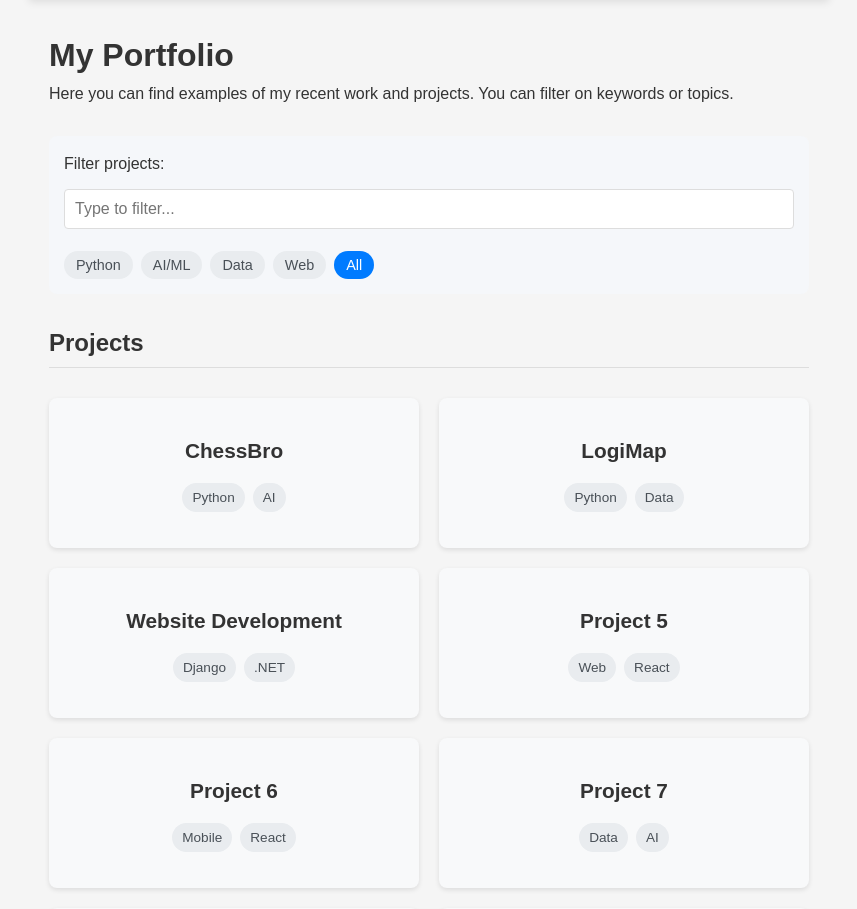
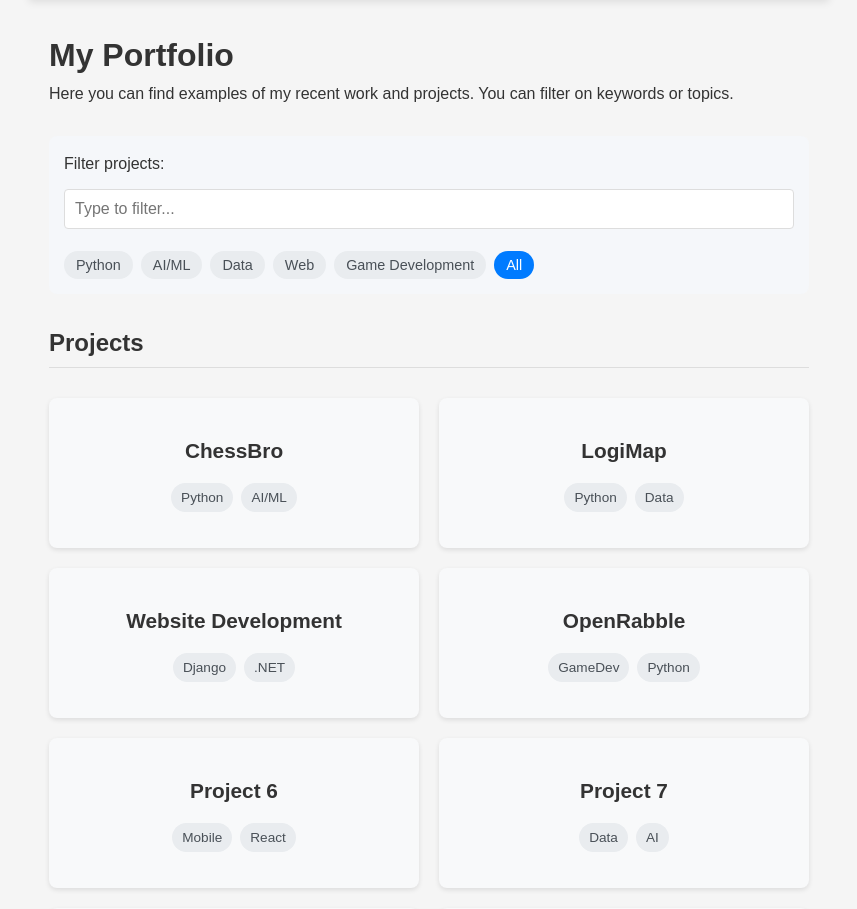
Before and after one commit to drewplette/myresume, a Django app: page /portfolio/ in a window 1280 px wide. Shown: the part 56-965 px from the top of the page, without its empty margins (211-1068 px from the left). Run offline with Django 5.2, Linux system fonts and the light colour scheme.

Commit message:
Intial commit of my resume website,

```diff
--- a/templates/home.html
+++ b/templates/home.html
@@ -29,8 +29,8 @@
 
         <section class="about-section">
             <h2>About Me</h2>
-            <p>I'm a passionate professional dedicated to [your field/interest]. With experience in [industry/field],
-            I focus on [your specialties/interests].</p>
+            <p>I'm a passionate professional dedicated to software development and IT operations, with a strong focus on delivering high-quality solutions. With 6 years of professional experience in software support and development,
+            I focus on backend development, cloud computing, and DevOps practices. I am also committed to continuous learning and staying up-to-date with the latest industry trends, and, for my own enjoyment and growth, I am continuously designing and developing games, both derivative and original.</p>
 
             <p>Feel free to browse through my website to learn more about my work and expertise.</p>
         </section>
--- a/templates/portfolio.html
+++ b/templates/portfolio.html
@@ -21,9 +21,10 @@
             <input type="text" id="filter-input" placeholder="Type to filter...">
             <div class="tag-filters">
                 <button class="filter-tag" data-tag="Python">Python</button>
-                <button class="filter-tag" data-tag="AI">AI/ML</button>
+                <button class="filter-tag" data-tag="AI/ML">AI/ML</button>
                 <button class="filter-tag" data-tag="Data">Data</button>
                 <button class="filter-tag" data-tag="Web">Web</button>
+                <button class="filter-tag" data-tag="GameDev">Game Development</button>
                 <button class="filter-tag active" data-tag="All">All</button>
             </div>
         </div>
@@ -34,12 +35,12 @@
 
         <div class="portfolio-grid">
             <!-- Project 1 -->
-            <div class="portfolio-item" data-tags="Python,AI,ML">
+            <div class="portfolio-item" data-tags="Python,AI/ML,GameDev">
                 <div class="portfolio-preview">
                     <h3>ChessBro</h3>
                     <div class="tags">
                         <span class="tag">Python</span>
-                        <span class="tag">AI</span>
+                        <span class="tag">AI/ML</span>
                     </div>
                 </div>
                 <div class="portfolio-details">
@@ -93,21 +94,21 @@
             </div>
 
             <!-- Project 5 -->
-            <div class="portfolio-item" data-tags="Web,React">
+            <div class="portfolio-item" data-tags="Python,GameDev,Web">
                 <div class="portfolio-preview">
-                    <h3>Project 5</h3>
+                    <h3>OpenRabble</h3>
                     <div class="tags">
-                        <span class="tag">Web</span>
-                        <span class="tag">React</span>
+                        <span class="tag">GameDev</span>
+                        <span class="tag">Python</span>
                     </div>
                 </div>
                 <div class="portfolio-details">
-                    <h3>Name</h3>
-                    <p>Description of your project and its key features.</p>
+                    <h3>OpenRabble</h3>
+                    <p>A single/multiplayer game built with PyGame, users can play against a computer or each other in scoring the most points by placing tiles to create words.</p>
                     <ul>
-                        <li>Key technologies used:</li>
-                        <li>Skills showcased:</li>
-                        <li>Link:</li>
+                        <li>Key technologies used: Python, PyGame</li>
+                        <li>Skills showcased: Game development, Game AI, multiplayer networking</li>
+                        <li><a href="https://github.com/yourusername/openrabble" target="_blank">View on GitHub</a></li>
                     </ul>
                 </div>
             </div>
```
